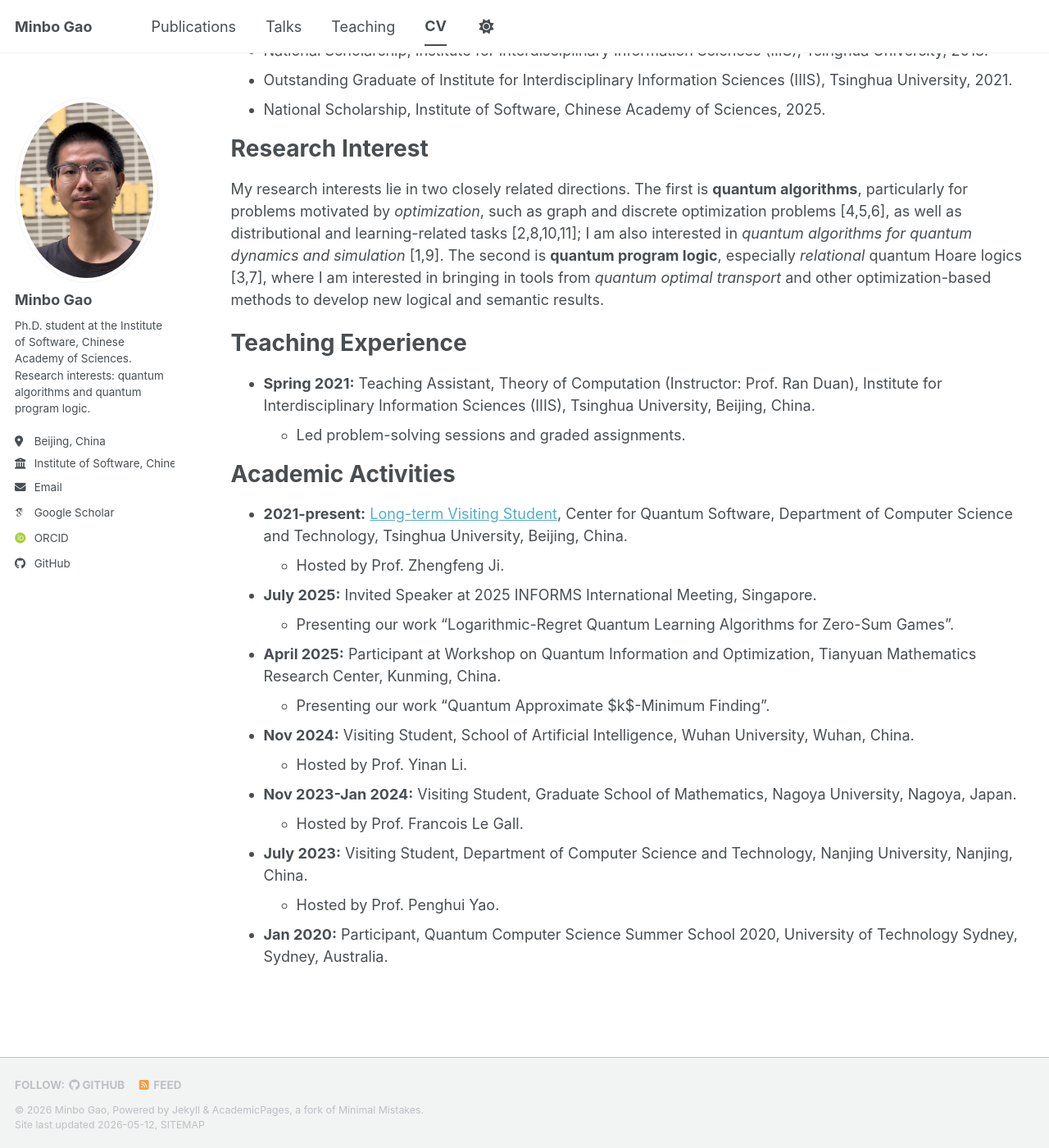
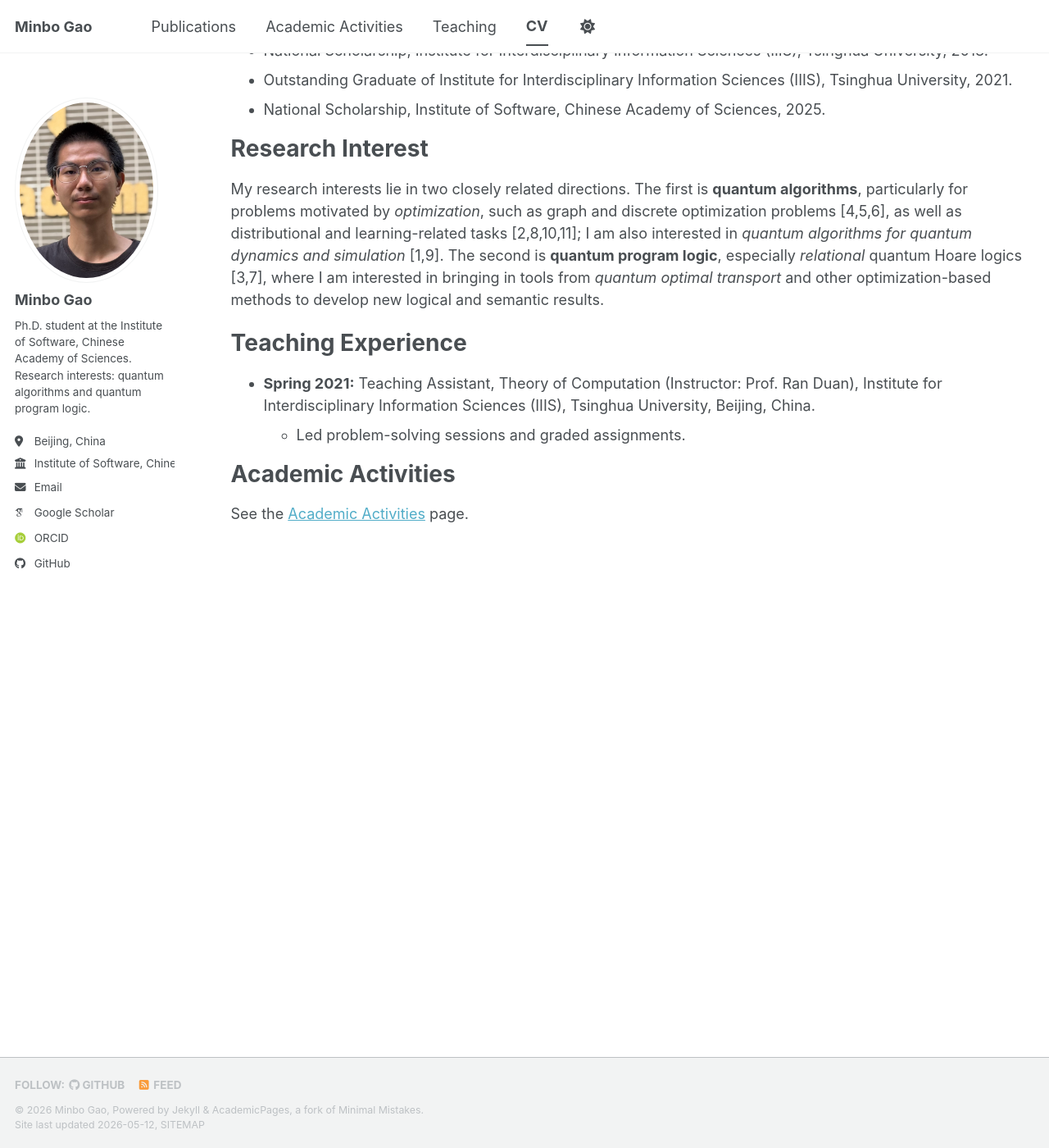
Before and after one commit to MinboGaoTHU/MinboGaoTHU.github.io, a Jekyll site: the page built from _pages/cv.md, in a window 1280 px wide and 1400 px high, scrolled down 523 px. Shown: the whole window at 82% size. Built offline with Jekyll 4.4.1, drawn with Linux system fonts in a browser that asks for light colours; some web fonts are replaced; a script bundle is joined from its source files by our own code; library files that are not in the unit come from our copies.

Commit message:
change talks

```diff
--- a/_config.yml
+++ b/_config.yml
@@ -231,9 +231,6 @@
   portfolio:
     output: true
     permalink: /:collection/:path/
-  talks:
-    output: true
-    permalink: /:collection/:path/
 
 
 # These settings control how pages and collections are included in the site
@@ -283,15 +280,6 @@
       author_profile: true
       share: true
       comment: true
-  # _talks
-  - scope:
-      path: ""
-      type: talks
-    values:
-      layout: talk
-      author_profile: true
-      share: true
-
 
 # Sass/SCSS
 sass:
--- a/_data/navigation.yml
+++ b/_data/navigation.yml
@@ -11,8 +11,8 @@
   - title: "Publications"
     url: /publications/
 
-  - title: "Talks"
-    url: /talks/
+  - title: "Academic Activities"
+    url: /academic-activities/
 
   - title: "Teaching"
     url: /teaching/
--- a/_pages/cv.md
+++ b/_pages/cv.md
@@ -38,16 +38,4 @@
 
 Academic Activities
 ======
-* **2021-present:** [Long-term Visiting Student](https://quantum.cs.tsinghua.edu.cn/author/%E9%AB%98%E6%95%8F%E5%8D%9A/), Center for Quantum Software, Department of Computer Science and Technology, Tsinghua University, Beijing, China.
-  * Hosted by Prof. Zhengfeng Ji.
-* **July 2025:** Invited Speaker at 2025 INFORMS International Meeting, Singapore.
-  * Presenting our work "Logarithmic-Regret Quantum Learning Algorithms for Zero-Sum Games".
-* **April 2025:** Participant at Workshop on Quantum Information and Optimization, Tianyuan Mathematics Research Center, Kunming, China.
-  * Presenting our work "Quantum Approximate $k$-Minimum Finding".
-* **Nov 2024:** Visiting Student, School of Artificial Intelligence, Wuhan University, Wuhan, China.
-  * Hosted by Prof. Yinan Li.
-* **Nov 2023-Jan 2024:** Visiting Student, Graduate School of Mathematics, Nagoya University, Nagoya, Japan.
-  * Hosted by Prof. Francois Le Gall.
-* **July 2023:** Visiting Student, Department of Computer Science and Technology, Nanjing University, Nanjing, China.
-  * Hosted by Prof. Penghui Yao.
-* **Jan 2020:** Participant, Quantum Computer Science Summer School 2020, University of Technology Sydney, Sydney, Australia.
+See the [Academic Activities](/academic-activities/) page.
```
Also changed, not shown: _pages/academic-activities.md (added, +25 -0 lines), _pages/talks.html (deleted, +0 -16 lines).
